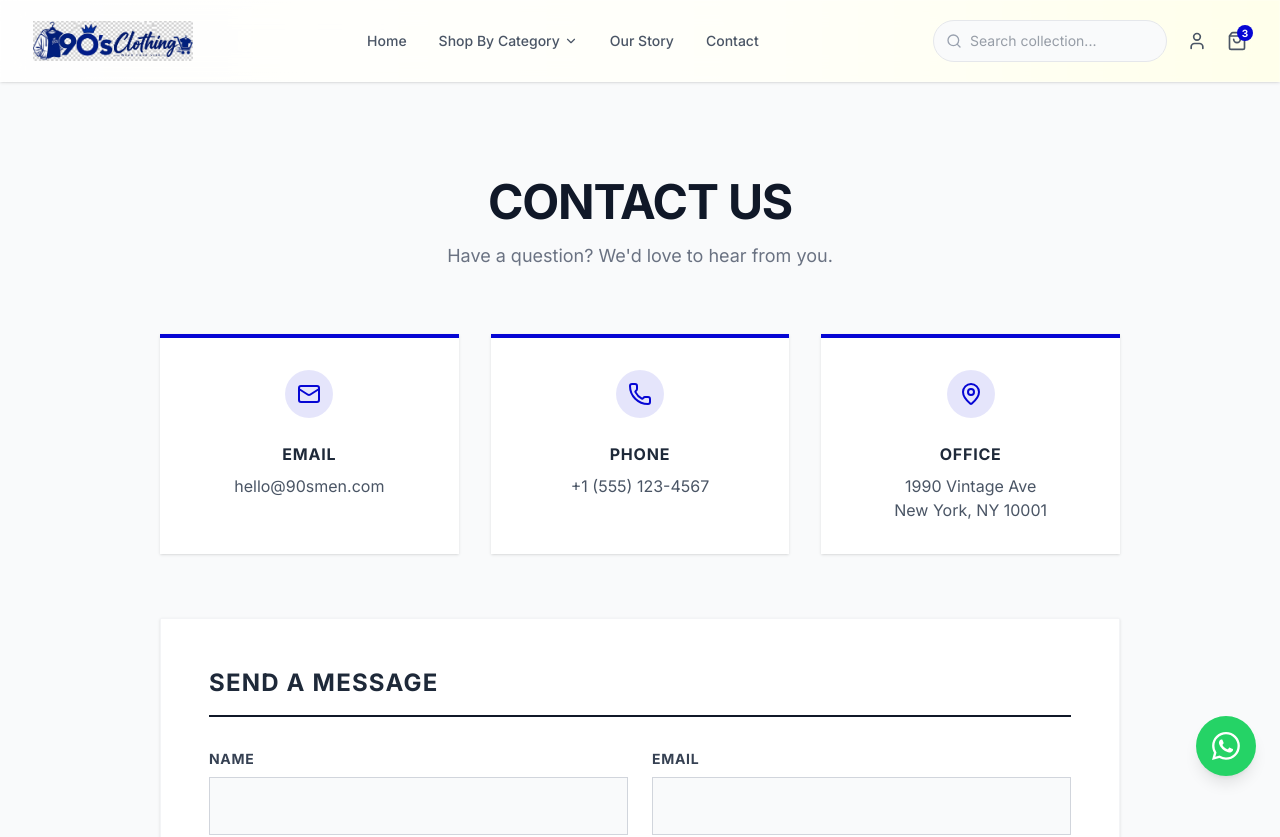
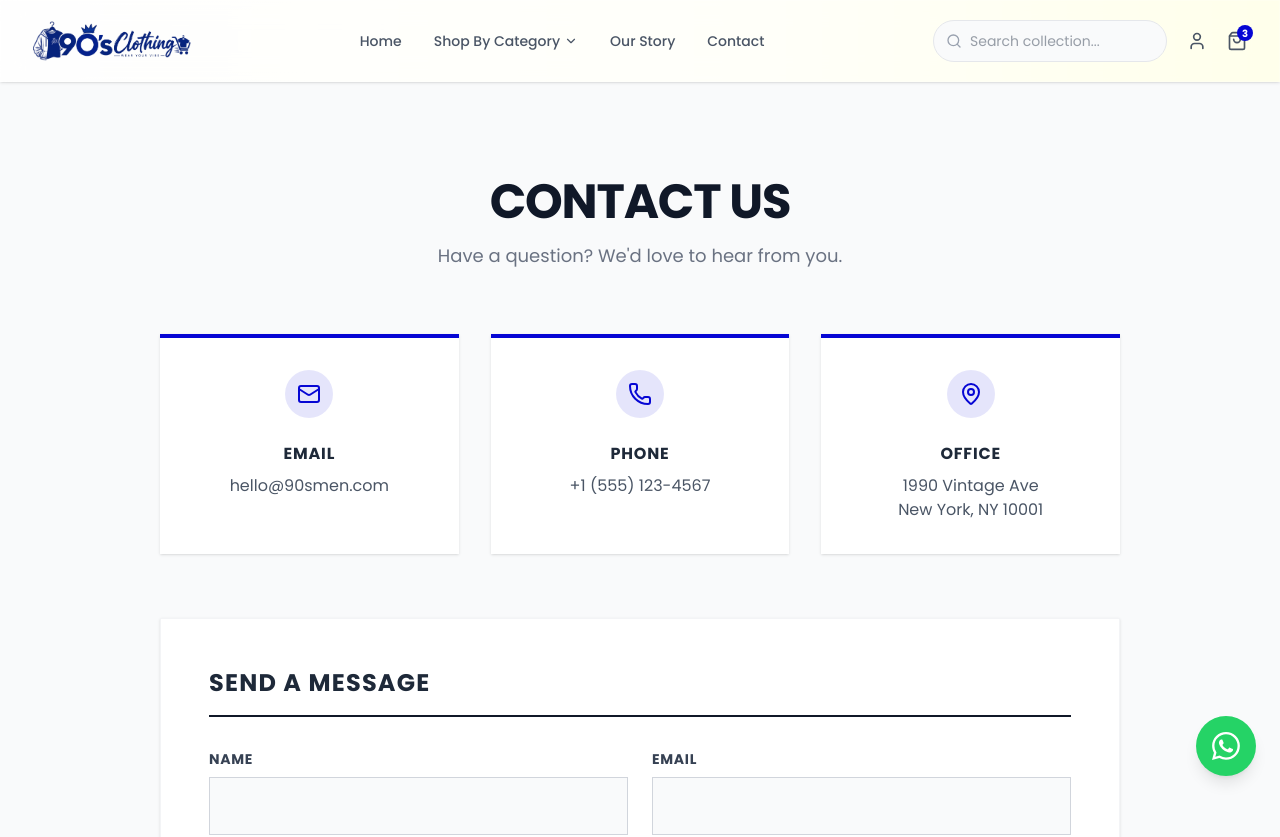
Before and after one commit to alamshaki/90-s-Collection, a React (Vite) app: page /#/contact in a window 1280 px wide. Shown: the top 837 px of the page. Built offline with nearby package versions, Linux system fonts and the light colour scheme.

Commit message:
Update logo to site-logo.png, change global font to Poppins, fix ProductCard spacing

```diff
--- a/index.html
+++ b/index.html
@@ -4,7 +4,10 @@
     <meta charset="UTF-8" />
     <link rel="icon" type="image/svg+xml" href="/favicon.svg" />
     <meta name="viewport" content="width=device-width, initial-scale=1.0" />
-    <title>90-s-collection</title>
+    <title>90's Collection</title>
+    <link rel="preconnect" href="https://fonts.googleapis.com">
+    <link rel="preconnect" href="https://fonts.gstatic.com" crossorigin>
+    <link href="https://fonts.googleapis.com/css2?family=Poppins:wght@300;400;500;600;700&display=swap" rel="stylesheet">
   </head>
   <body>
     <div id="root"></div>
--- a/src/components/Footer.jsx
+++ b/src/components/Footer.jsx
@@ -1,7 +1,7 @@
 import React from 'react';
 import { Link } from 'react-router-dom';
 import { MessageCircle, Globe, Share2, Mail } from 'lucide-react';
-import mainLogo from '../assets/new-logo.png';
+import mainLogo from '../assets/site-logo.png';
 
 const Footer = () => {
   return (
--- a/src/components/Header.jsx
+++ b/src/components/Header.jsx
@@ -1,7 +1,7 @@
 import React, { useState } from 'react';
 import { Link, useNavigate } from 'react-router-dom';
 import { ShoppingBag, Search, User, Menu, X, ChevronDown, Shirt, Scissors, Briefcase, Tag, Target, Star, Smile, Circle, Wind, Activity, Home, Grid, Heart } from 'lucide-react';
-import mainLogo from '../assets/new-logo.png';
+import mainLogo from '../assets/site-logo.png';
 import { categories } from '../data/products';
 
 const Header = () => {
--- a/src/components/ProductCard.jsx
+++ b/src/components/ProductCard.jsx
@@ -27,7 +27,7 @@ const ProductCard = ({ product }) => {
             {product.name}
           </Link>
         </div>
-        <div className="flex flex-row items-center justify-between mt-auto gap-3">
+        <div className="flex flex-row items-center justify-between mt-3 gap-3">
           <span className="font-bold text-lg text-gray-900">₹{parseFloat(product.price).toFixed(2)}</span>
           <button
             className="flex-1 bg-primary text-white hover:bg-primary-hover font-medium text-sm py-2 rounded-xl flex items-center justify-center gap-1.5 transition-colors shadow-sm max-w-[120px]"
--- a/src/index.css
+++ b/src/index.css
@@ -1,10 +1,9 @@
-@import url('https://fonts.googleapis.com/css2?family=Inter:wght@300;400;500;600;700&display=swap');
 @import "tailwindcss";
 
 @theme {
   --color-primary: #0606d4;
   --color-primary-hover: #0404a3;
-  --font-sans: 'Inter', sans-serif;
+  --font-sans: 'Poppins', sans-serif;
 }
 
 @layer base {
```
Also changed, not shown: src/assets/new-logo.png (deleted), src/assets/site-logo.png (added).
